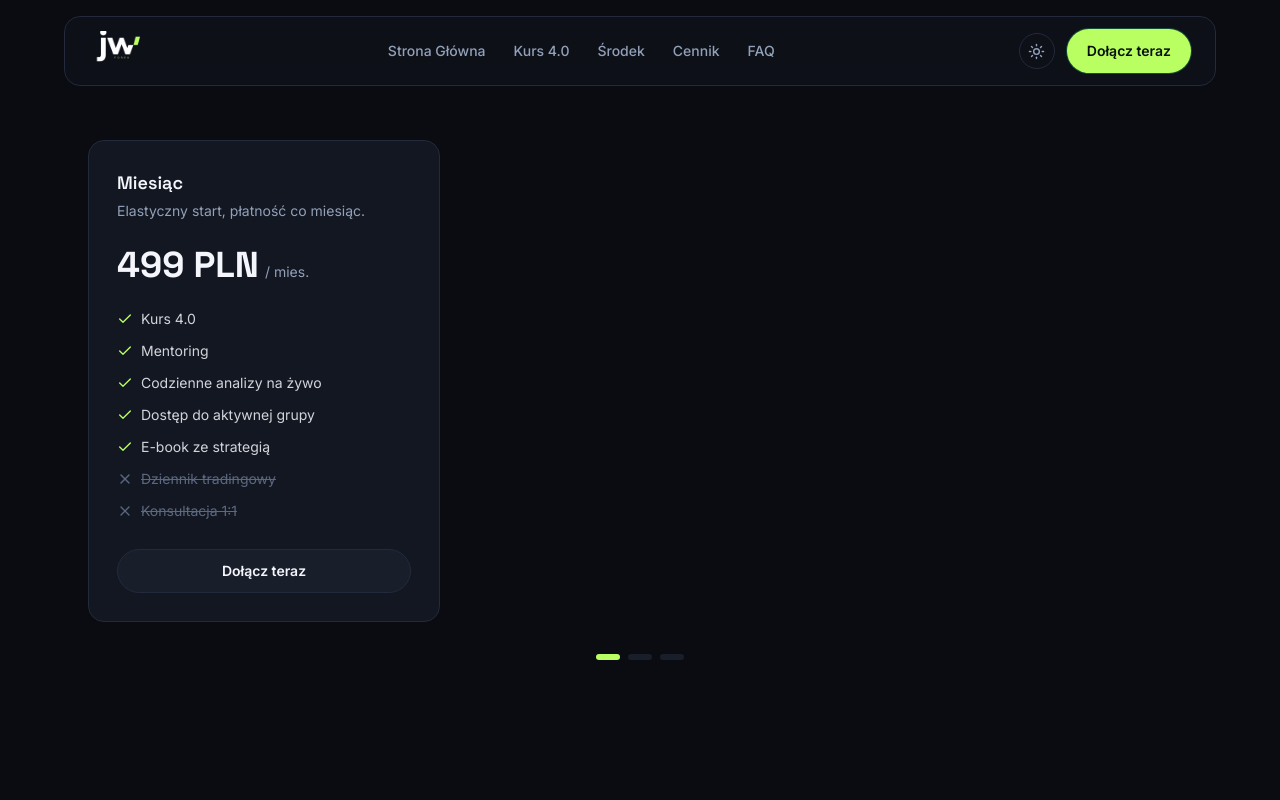
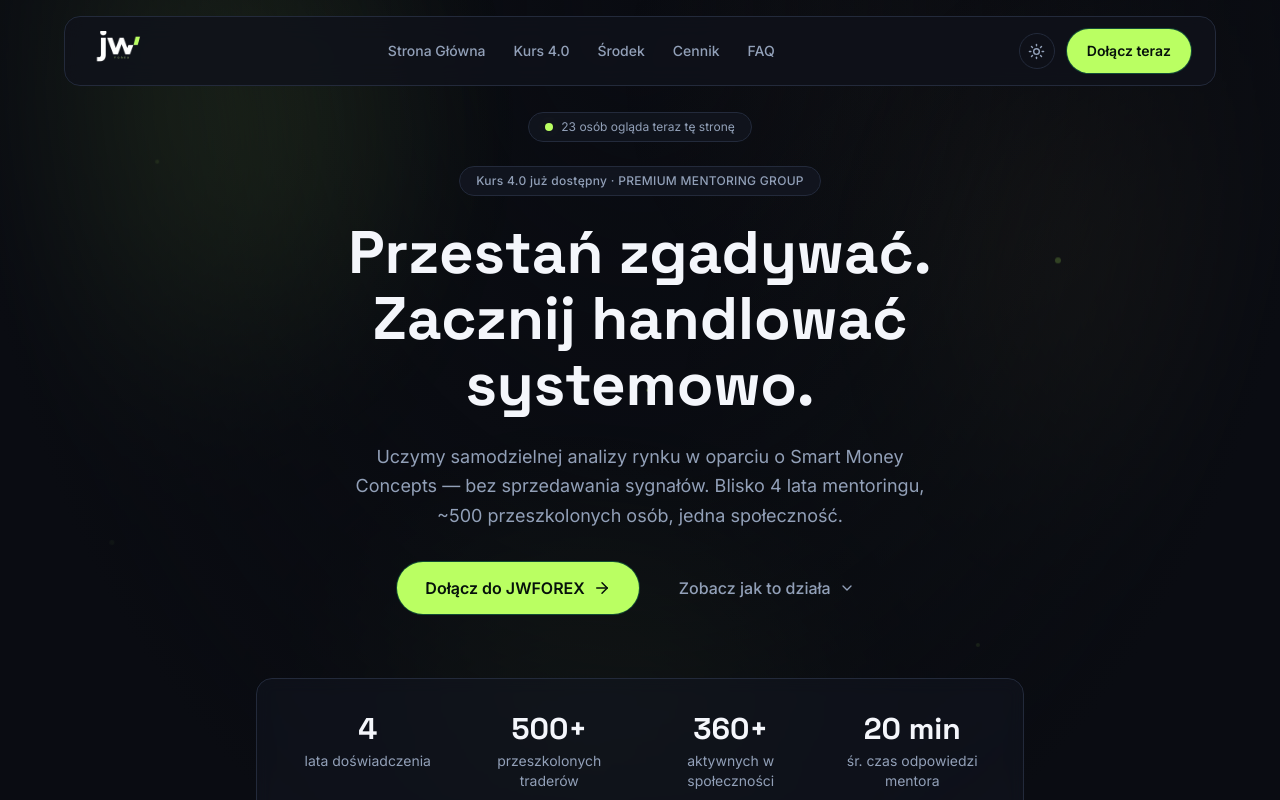
Before and after one commit to piotrPeplinski/trading_wyszo, a Next.js app: page / in a window 1280 px wide. Shown: the top 800 px of the page. Built offline with nearby package versions, Linux system fonts and the light colour scheme.

Commit message:
fixed number of viewers

```diff
--- a/components/sections/Hero.tsx
+++ b/components/sections/Hero.tsx
@@ -24,7 +24,7 @@
   useEffect(() => {
     // client-only random value — computed after mount to avoid SSR hydration mismatch
     // eslint-disable-next-line react-hooks/set-state-in-effect
-    setViewers(Math.floor(Math.random() * 30) + 24);
+    setViewers(Math.floor(Math.random() * 26) + 5);
   }, []);
 
   return (
--- a/components/sections/Pricing.tsx
+++ b/components/sections/Pricing.tsx
@@ -1,6 +1,5 @@
 "use client";
 
-import { useEffect, useRef, useState } from "react";
 import { motion } from "framer-motion";
 import { Check, X } from "lucide-react";
 import {
@@ -16,12 +15,13 @@
 
 type Plan = (typeof pricingPlans)[number];
 
-function PricingCard({ plan, revealed }: { plan: Plan; revealed: boolean }) {
+function PricingCard({ plan, index }: { plan: Plan; index: number }) {
   return (
     <motion.div
-      initial={false}
-      animate={revealed ? { opacity: 1, y: 0 } : { opacity: 0, y: 48 }}
-      transition={{ duration: 0.45, ease: "easeOut" }}
+      initial={{ opacity: 0, y: 24 }}
+      whileInView={{ opacity: 1, y: 0 }}
+      viewport={{ once: true, margin: "-60px" }}
+      transition={{ duration: 0.5, delay: index * 0.12, ease: "easeOut" }}
       className={cn(
         "relative flex flex-col rounded-2xl border p-7",
         plan.highlight ? "glow-pulse border-green/60 bg-surface" : "border-border bg-surface"
@@ -80,122 +80,7 @@
   );
 }
 
-type Phase = "before" | "locked" | "done";
-
-/** Wheel/touch-driven reveal: each scroll tick shows the next card while the
- *  page is pinned. Scrolling up does nothing. Once every card is visible the
- *  lock releases permanently and scrolling behaves normally from then on. */
-function usePricingScrollLock(total: number) {
-  const [phase, setPhaseState] = useState<Phase>("before");
-  const [revealedCount, setRevealedCount] = useState(1);
-  const spacerRef = useRef<HTMLDivElement>(null);
-  const phaseRef = useRef<Phase>("before");
-  const revealedRef = useRef(1);
-  const lastStepRef = useRef(0);
-  const touchYRef = useRef(0);
-
-  const lockedYRef = useRef(0);
-
-  const setPhase = (p: Phase) => {
-    phaseRef.current = p;
-    setPhaseState(p);
-  };
-
-  // Detect first arrival at the section (ref-driven guard so this only ever fires once).
-  useEffect(() => {
-    const el = spacerRef.current;
-    if (!el) return;
-
-    const observer = new IntersectionObserver(
-      ([entry]) => {
-        if (entry.isIntersecting && phaseRef.current === "before") {
-          el.scrollIntoView({ block: "start", behavior: "instant" });
-          lockedYRef.current = window.scrollY;
-          setPhase("locked");
-        }
-      },
-      { threshold: 0, rootMargin: "0px 0px -100% 0px" }
-    );
-    observer.observe(el);
-    return () => observer.disconnect();
-  }, []);
-
-  // Safety net: preventDefault() on wheel/touchmove is not 100% reliable across
-  // browsers (notably touch Safari). Whenever the page drifts away from the
-  // locked position while locked, snap it back instantly on the next tick.
-  useEffect(() => {
-    const onScroll = () => {
-      if (phaseRef.current === "locked" && window.scrollY !== lockedYRef.current) {
-        window.scrollTo({ top: lockedYRef.current, behavior: "instant" });
-      }
-    };
-    window.addEventListener("scroll", onScroll, { passive: true });
-    return () => window.removeEventListener("scroll", onScroll);
-  }, []);
-
-  // Single persistent listener attached from mount — avoids any race between the
-  // observer flipping the phase and a listener being attached in time to catch it.
-  useEffect(() => {
-    const STEP_COOLDOWN = 550;
-
-    const advance = () => {
-      const now = Date.now();
-      if (now - lastStepRef.current < STEP_COOLDOWN) return;
-      lastStepRef.current = now;
-      revealedRef.current = Math.min(revealedRef.current + 1, total);
-      setRevealedCount(revealedRef.current);
-      if (revealedRef.current >= total) {
-        window.setTimeout(() => setPhase("done"), 500);
-      }
-    };
-
-    const onWheel = (e: WheelEvent) => {
-      if (phaseRef.current !== "locked") return;
-      e.preventDefault();
-      if (e.deltaY > 0) advance();
-    };
-    const onTouchStart = (e: TouchEvent) => {
-      touchYRef.current = e.touches[0].clientY;
-    };
-    const onTouchMove = (e: TouchEvent) => {
-      if (phaseRef.current !== "locked") return;
-      e.preventDefault();
-      const y = e.touches[0].clientY;
-      const delta = touchYRef.current - y;
-      if (delta > 30) {
-        advance();
-        touchYRef.current = y;
-      } else if (delta < -30) {
-        touchYRef.current = y;
-      }
-    };
-
-    window.addEventListener("wheel", onWheel, { passive: false });
-    window.addEventListener("touchstart", onTouchStart, { passive: true });
-    window.addEventListener("touchmove", onTouchMove, { passive: false });
-    return () => {
-      window.removeEventListener("wheel", onWheel);
-      window.removeEventListener("touchstart", onTouchStart);
-      window.removeEventListener("touchmove", onTouchMove);
-    };
-  }, [total]);
-
-  return { phase, revealedCount, spacerRef };
-}
-
 export function Pricing() {
-  const total = pricingPlans.length;
-  const { phase, revealedCount, spacerRef } = usePricingScrollLock(total);
-  const isLocked = phase === "locked";
-
-  const grid = (
-    <div className="mx-auto grid w-full max-w-6xl gap-6 px-4 sm:px-6 lg:grid-cols-3">
-      {pricingPlans.map((plan, i) => (
-        <PricingCard key={plan.name} plan={plan} revealed={i < revealedCount} />
-      ))}
-    </div>
-  );
-
   return (
     <section id="cennik" className="relative overflow-hidden py-14 sm:py-24">
       <SectionAurora variant="right" />
@@ -207,28 +92,10 @@
         />
       </div>
 
-      <div
-        ref={spacerRef}
-        className="relative mt-8 flex min-h-screen items-center justify-center sm:mt-14"
-      >
-        {isLocked ? (
-          <div className="fixed inset-0 z-40 flex flex-col items-center justify-center bg-bg px-4">
-            {grid}
-            <div className="mt-8 flex gap-2">
-              {pricingPlans.map((_, i) => (
-                <span
-                  key={i}
-                  className={cn(
-                    "h-1.5 w-6 rounded-full transition-colors",
-                    i < revealedCount ? "bg-green" : "bg-surface-2"
-                  )}
-                />
-              ))}
-            </div>
-          </div>
-        ) : (
-          grid
-        )}
+      <div className="mx-auto mt-8 grid max-w-6xl gap-6 px-4 sm:mt-14 sm:px-6 lg:grid-cols-3">
+        {pricingPlans.map((plan, i) => (
+          <PricingCard key={plan.name} plan={plan} index={i} />
+        ))}
       </div>
 
       <p className="mx-auto mt-8 max-w-xl px-4 text-center text-sm text-muted">{pricingNote}</p>
```
